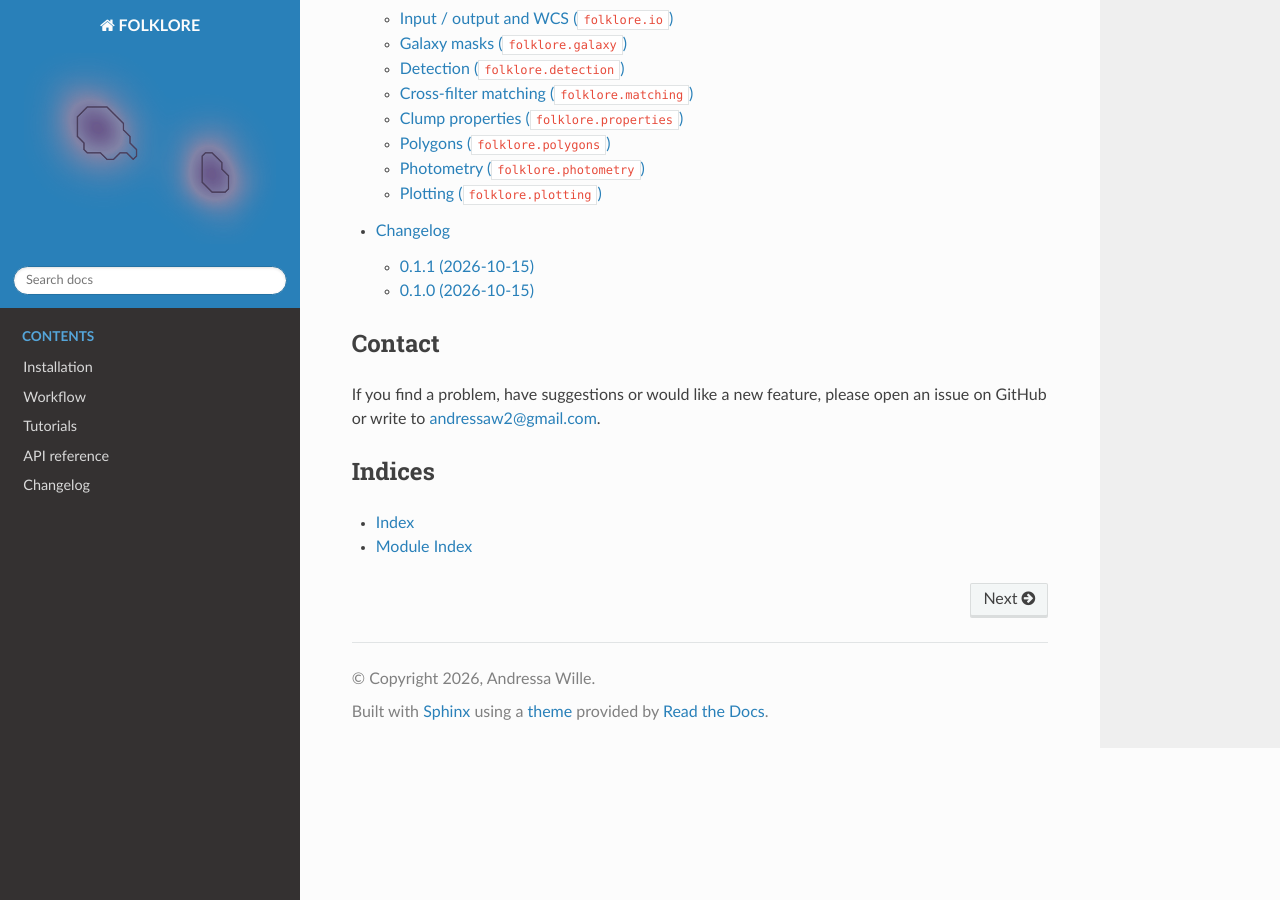
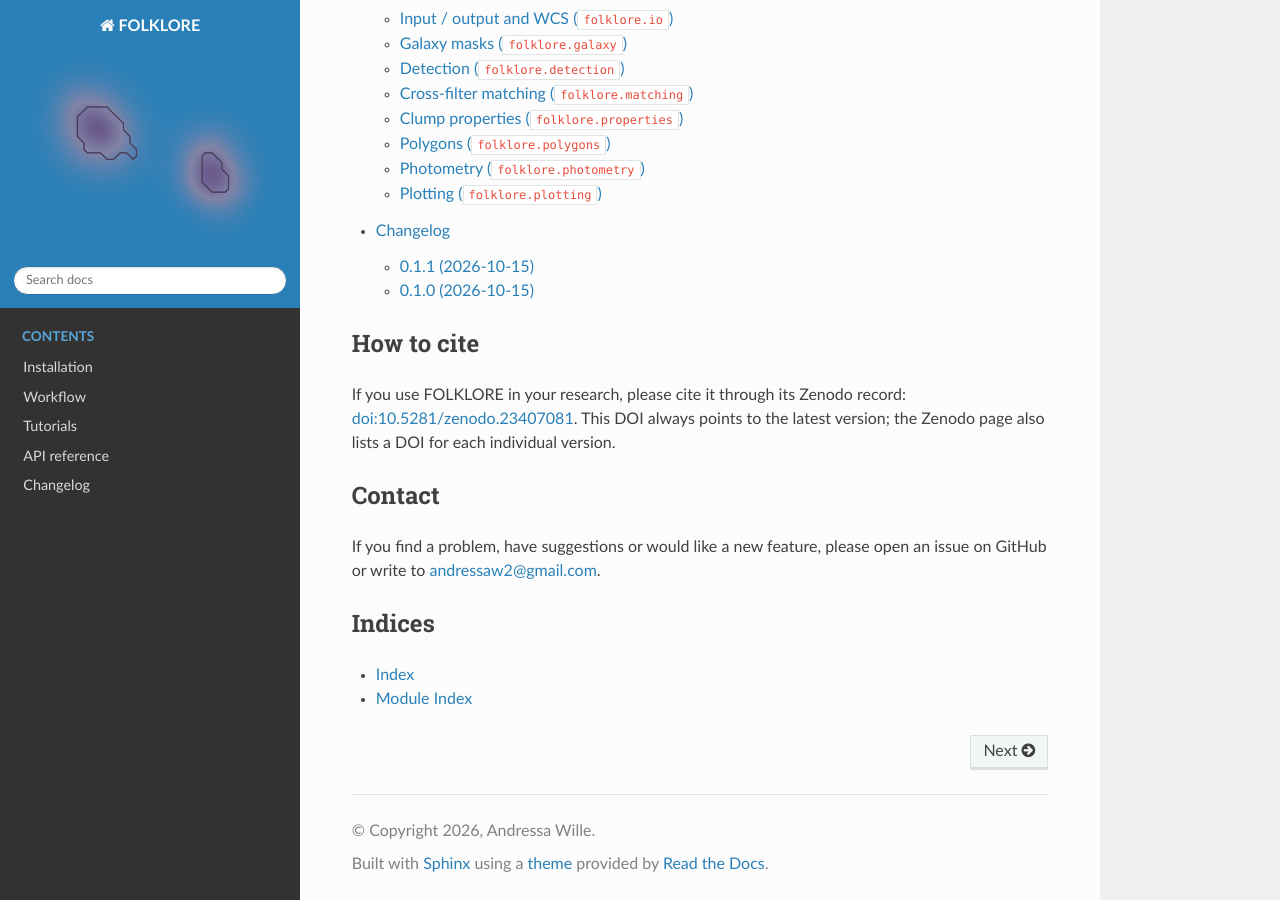
Before and after one commit to AndressaWille/folklore, a Sphinx documentation site: the page built from docs/index.rst, in a window 1280 px wide and 900 px high, scrolled down 2011 px. Built offline with Sphinx 7.4.7 and the Read the Docs theme 3.1.0, drawn with Linux system fonts in a browser that asks for light colours; pages that are not in the unit, such as notebooks, are missing from menus.

Commit message:
Add Zenodo DOI and citation section; remove README badges
Co-Authored-By: Claude Opus 5.5 <noreply@anthropic.com>

```diff
--- a/docs/index.rst
+++ b/docs/index.rst
@@ -67,6 +67,14 @@ Source code: https://github.com/AndressaWille/folklore
    api/index
    changelog
 
+How to cite
+-----------
+
+If you use FOLKLORE in your research, please cite it through its Zenodo
+record: `doi:10.5281/zenodo.23407081 <https://doi.org/10.5281/zenodo.23407081>`_. This DOI always points to
+the latest version; the Zenodo page also lists a DOI for each individual
+version.
+
 Contact
 -------
 
```
Also changed, not shown: README.md (+8 -3 lines), 1 other file.
